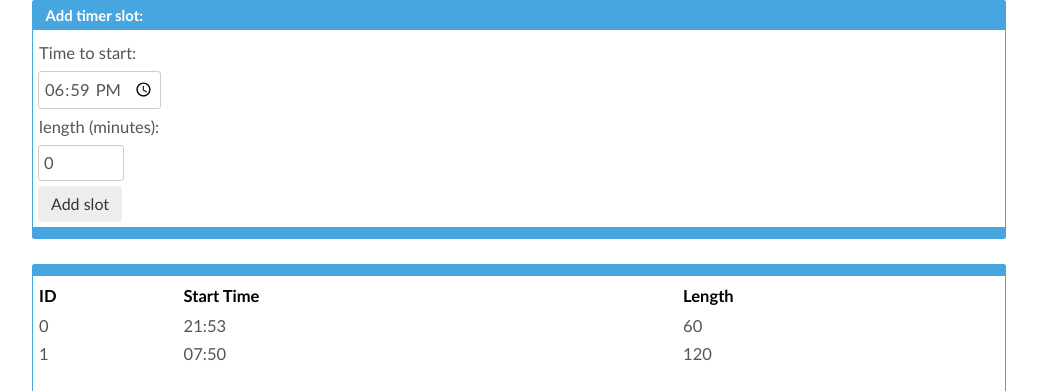
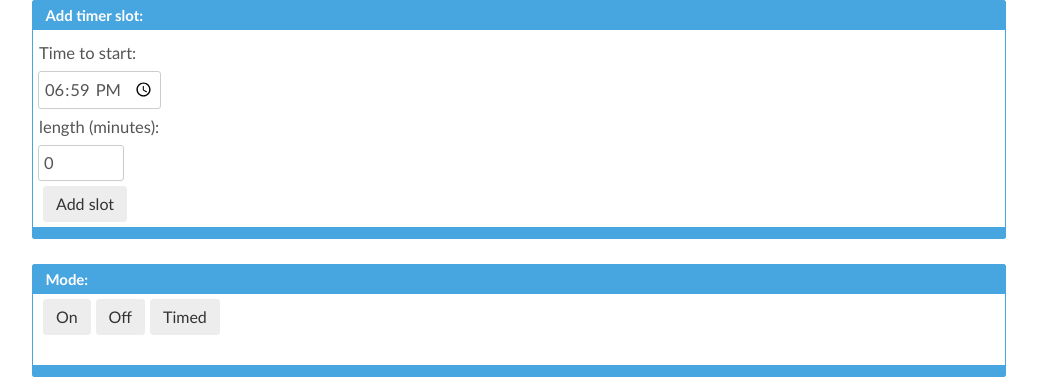
Before and after one commit to Rodneystar/ReactTut, a React app: page / in a window 1280 px wide. Shown: the top 391 px of the page, without its empty margins (121-1158 px from the left). Built offline with nearby package versions, Linux system fonts and the light colour scheme; some packages are replaced by stand-ins of ours; no server answers.

Commit message:
finished working

```diff
--- a/src/containers/AddSlotForm.js
+++ b/src/containers/AddSlotForm.js
@@ -40,7 +40,7 @@ import axios from 'axios';
 							}}/>
 
 					<div className="buttonSpacingTop">
-        		<input type="button" value="Add slot" onClick={this.handleAdd}></input>
+        		<input id="addButton" type="button" value="Add slot" onClick={this.handleAdd}></input>
 					</div>
 
 	       </span>
--- a/src/containers/App.js
+++ b/src/containers/App.js
@@ -3,24 +3,14 @@ import ReactDOM from 'react-dom';
 import axios from 'axios';
 import TimerList from './TimerList.js';
 import AddSlotForm from './AddSlotForm.js';
+import ModeSwitchPane from './ModeSwitchPane.js'
 
 class App extends React.Component {
   constructor() {
     super()
     this.hostUrl = "http://localhost:8000/"
-
-
-    this.state = {jsonTable:
-  					[{onTime:"21:53",length:60},
-             {onTime:"07:50",length:120}],
-  					mode:"OFF",
-  					start:"14:38",
-  					length:0,
-  					removeIndex:-1,
-  					command:""}
-
+    this.state = {jsonTable: []};
             this.getProps();
-
   }
 
   getProps = () => {
@@ -30,7 +20,6 @@ class App extends React.Component {
           this.setState(resp.data);
       });
   }
-
 
 	handleAdd = (parms) => {
 		parms.command = "addtimerevent";
@@ -54,10 +43,24 @@ class App extends React.Component {
       })
   }
 
+  handleModeSwitch = (mode) => {
+    let parms = {command: "mode",
+                  mode: mode}
+
+    axios.post(this.hostUrl + "update/", JSON.stringify(parms))
+      .then((response) => {
+        console.log(response);
+        this.setState({mode: response.data.mode})
+      })
+    console.log(mode);
+
+  }
+
   render() {
     return(
       <div>
         <AddSlotForm onSubmit={this.handleAdd}/>
+        <ModeSwitchPane mode={this.state.mode} handleModeSwitch={this.handleModeSwitch}/>
         <TimerList data={this.state} handleRemove={this.handleRemove}/>
       </div>
     )
--- /dev/null
+++ b/src/containers/ModeSwitchPane.js
@@ -0,0 +1,30 @@
+import React from 'react';
+import ReactDOM from 'react-dom';
+import axios from 'axios';
+
+  class ModeSwitchPane extends React.Component {
+    constructor(props) {
+      super(props);
+    }
+    render() {
+      return (
+        <div id="mode" className="container container-blue">
+          <span className="form form-horizontal">
+        	<header><h5 id="modeDisplay">Mode: {this.props.mode}</h5></header>
+
+            <div className="buttonSpacingTop">
+              <input type="button" id="ON" value="On" onClick={(event) => {this.props.handleModeSwitch(event.target.id)}}></input>
+              <input type="button" id="OFF" value="Off" onClick={(event) => {this.props.handleModeSwitch(event.target.id)}}></input>
+              <input type="button" id="TIMED" value="Timed" onClick={(event) => {this.props.handleModeSwitch(event.target.id)}}></input>
+            </div>
+
+            </span>
+			      <footer> </footer>
+
+		     </div>
+      )
+    }
+	}
+
+
+export {ModeSwitchPane as default}
--- a/src/containers/TimerListRow.js
+++ b/src/containers/TimerListRow.js
@@ -10,8 +10,11 @@ class TimerListRow extends React.Component {
   getStyle = () => {
     let selectedStyle = {
       backgroundColor : "#47A5DF",
+      cursor: 'pointer'
     }
-    let unselectedStyle = {}
+    let unselectedStyle = {
+      cursor: 'pointer'
+    }
 
     if(this.props.isSelected){
       console.log( "true: "+ selectedStyle);
--- a/src/css/styles.css
+++ b/src/css/styles.css
@@ -1,7 +1,11 @@
-.buttonSpacingTop {
-  padding-top : 5px;
+
+.buttonSpacingTop input{
+  margin-left : 5px;
 }
 
+#addButton {
+  margin-top: 5px;
+}
 .eventTableRow {
   cursor: pointer;
 }
```
Also changed, not shown: dist/app.js, 1 other file.
